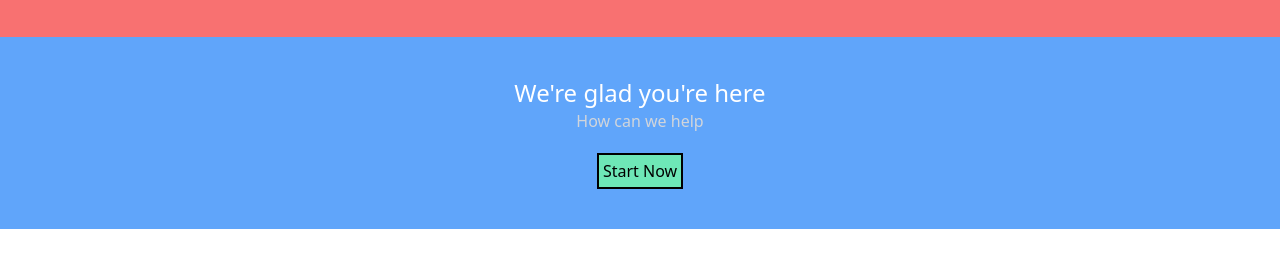
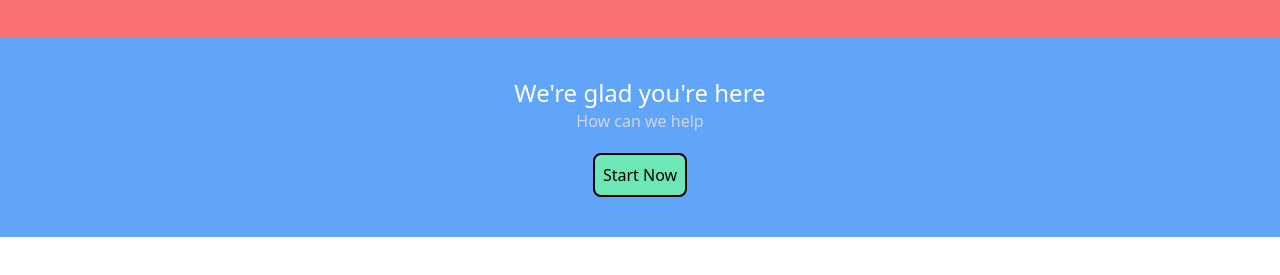
Before and after one commit to SauelAlmonte/tailwind-redo, a website: page index.html in a window 1280 px wide. Shown: the part 163-438 px from the top of the page. Drawn offline with nearby package versions, Linux system fonts and the light colour scheme.

Commit message:
Tailwindcss Play CDNJS

```diff
--- a/index.html
+++ b/index.html
@@ -16,7 +16,7 @@
         <div class="bg-blue-400 p-10">
             <h1 class="text-white text-2xl">We're glad you're here</h1>
             <h2 class="text-gray-300">How can we help</h2>
-            <button class="bg-green-300 p-1 border-2 border-black mt-5 hover:bg-blue-200 hover:rounded">Start Now</button>
+            <button class="bg-green-300 p-1 border-2 border-black mt-5 hover:bg-blue-200 hover:rounded rounded-lg p-2">Start Now</button>
         </div>
     </div>
 </body>
```
